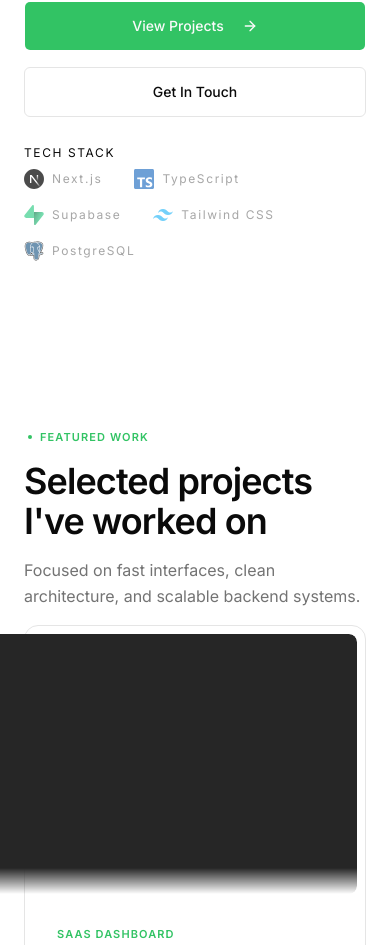
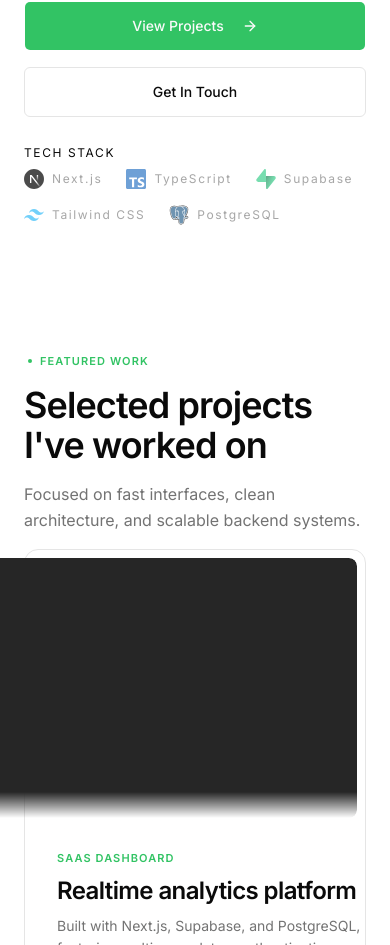
Before and after one commit to svsxn/portfolio, a Next.js app: page / in a window 390 px wide. Shown: the part 864-1809 px from the top of the page. Built offline with nearby package versions, Linux system fonts and the light colour scheme.

Commit message:
style: change gap & remove margin

```diff
--- a/components/sections/hero/tech-stack/tech-stack.tsx
+++ b/components/sections/hero/tech-stack/tech-stack.tsx
@@ -2,9 +2,9 @@ import { TECH_STACK } from "./tech-items";
 
 export function TechStack() {
   return (
-    <div className="md:min-w-3xl tracking-widest mb-10">
+    <div className="md:min-w-3xl tracking-widest">
       <p className="mb-2 text-xs">TECH STACK</p>
-      <ul className="flex items-center gap-8 flex-wrap gap-y-4">
+      <ul className="flex items-center gap-6 md:gap-8 flex-wrap gap-y-4">
         {TECH_STACK.map((tech) => (
           <li
             key={tech.name}
```
